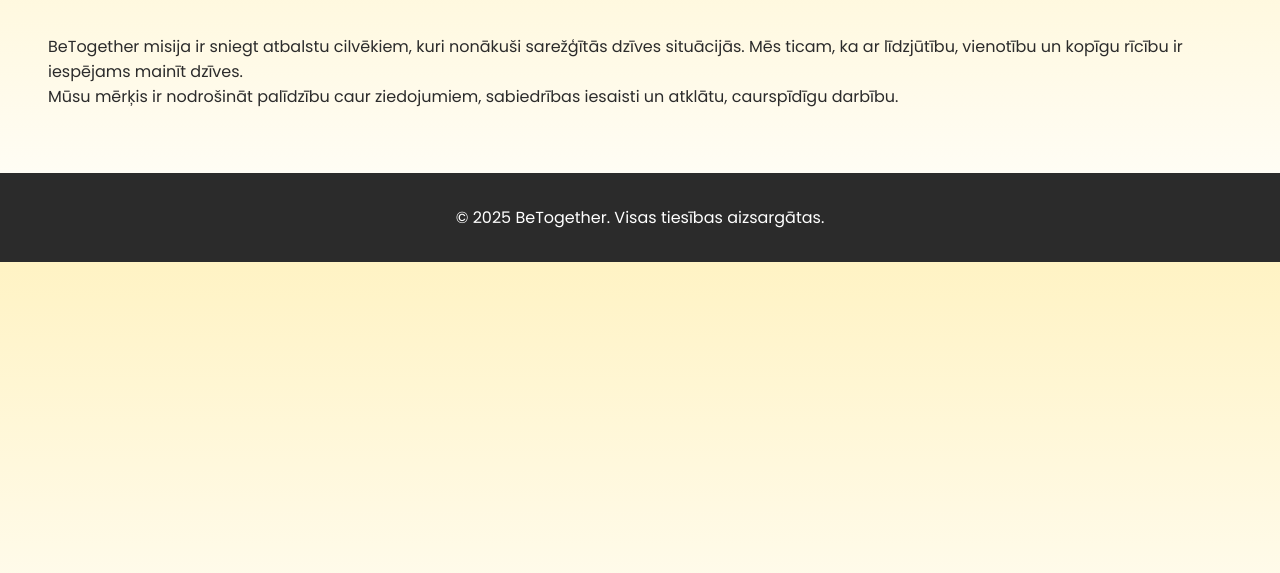
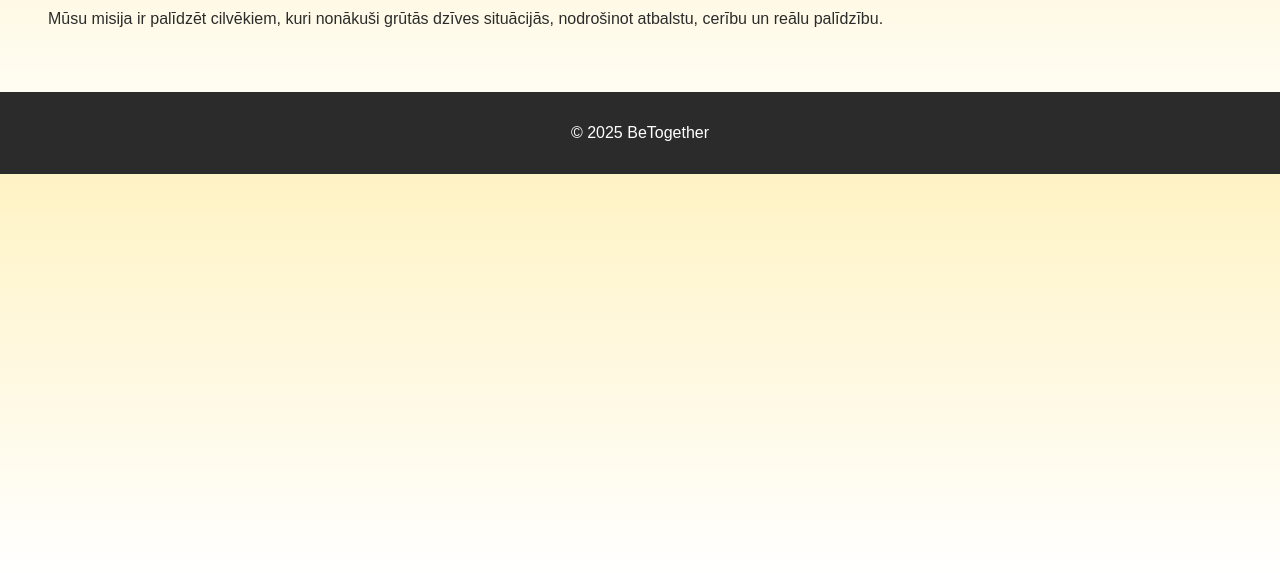
Before and after one commit to butkopa/betogether.lv, a plain HTML site: page mission.html in a window 1280 px wide. Shown: the part 227-800 px from the top of the page. Drawn offline with Linux system fonts and the light colour scheme.

Commit message:
Update mission.html

```diff
--- a/mission.html
+++ b/mission.html
@@ -1,12 +1,9 @@
 <!DOCTYPE html>
 <html lang="lv">
 <head>
-  <meta charset="UTF-8" />
-  <meta name="viewport" content="width=device-width, initial-scale=1.0" />
+  <meta charset="UTF-8">
   <title>Misija – BeTogether</title>
-
-  <link href="https://fonts.googleapis.com/css2?family=Poppins:wght@300;400;600;700&display=swap" rel="stylesheet">
-  <link rel="stylesheet" href="style.css" />
+  <link rel="stylesheet" href="style.css">
 </head>
 <body>
 
@@ -22,21 +19,15 @@
 
 <section class="page">
   <h2 class="section-title">Mūsu misija</h2>
-
   <p>
-    BeTogether misija ir sniegt atbalstu cilvēkiem, kuri nonākuši
-    sarežģītās dzīves situācijās. Mēs ticam, ka ar līdzjūtību,
-    vienotību un kopīgu rīcību ir iespējams mainīt dzīves.
-  </p>
-
-  <p>
-    Mūsu mērķis ir nodrošināt palīdzību caur ziedojumiem,
-    sabiedrības iesaisti un atklātu, caurspīdīgu darbību.
+    Mūsu misija ir palīdzēt cilvēkiem, kuri nonākuši
+    grūtās dzīves situācijās, nodrošinot atbalstu,
+    cerību un reālu palīdzību.
   </p>
 </section>
 
 <footer>
-  <p>© 2025 BeTogether. Visas tiesības aizsargātas.</p>
+  <p>© 2025 BeTogether</p>
 </footer>
 
 </body>
```
